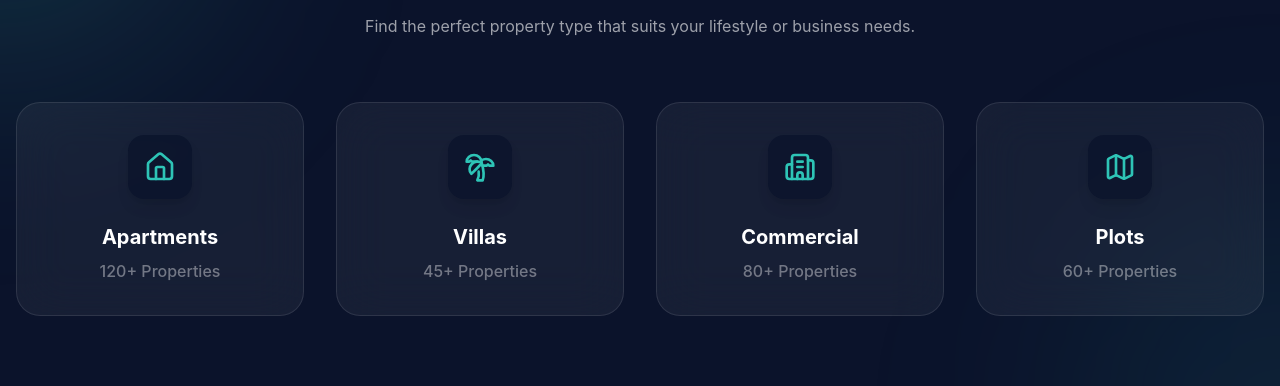
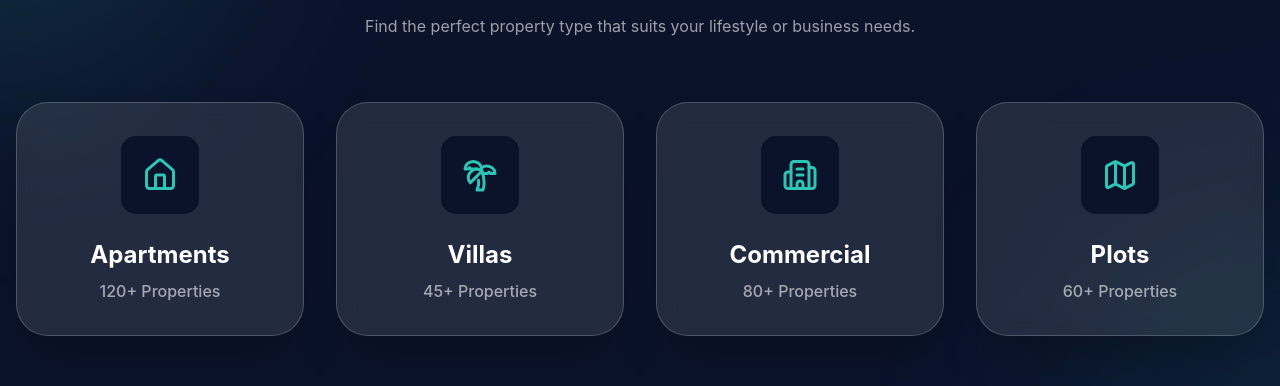
Before and after one commit to parveenkr511/Chauhan_properties_demo, a React (Vite) app: page / in a window 1280 px wide. Shown: the part 938-1324 px from the top of the page. Built offline with nearby package versions, Linux system fonts and the light colour scheme; no server answers.

Commit message:
feat: Enhance home page category card styling
Update the visual appearance and interactivity of property category cards on the home page. This includes refined styling for rounded corners, background blur, borders, shadows, and hover effects to improve the overall premium feel of LuxeEstate India.

```diff
--- a/src/pages/Home.tsx
+++ b/src/pages/Home.tsx
@@ -120,13 +120,13 @@ export default function HomePage() {
               <Link
                 key={i}
                 to={`/properties?type=${cat.type}`}
-                className="group p-8 rounded-3xl bg-white/5 backdrop-blur-xl border border-white/10 hover:bg-white/10 hover:border-emerald/50 transition-all duration-500 text-center"
+                className="group p-8 rounded-[32px] bg-white/10 backdrop-blur-md border border-white/20 hover:bg-white/20 hover:border-emerald/50 transition-all duration-500 text-center shadow-2xl flex flex-col items-center"
               >
-                <div className="w-16 h-16 bg-navy/80 rounded-2xl flex items-center justify-center mx-auto mb-6 shadow-lg group-hover:scale-110 group-hover:bg-emerald transition-all duration-500">
-                  <cat.icon className="text-emerald group-hover:text-white" size={32} />
+                <div className="w-20 h-20 bg-navy rounded-2xl flex items-center justify-center mb-6 shadow-inner group-hover:scale-110 group-hover:bg-emerald transition-all duration-500 border border-white/10">
+                  <cat.icon className="text-emerald group-hover:text-white" size={36} />
                 </div>
-                <h3 className="text-xl font-bold text-white mb-2">{cat.name}</h3>
-                <p className="text-white/40 group-hover:text-white/80 font-medium">{cat.count} Properties</p>
+                <h3 className="text-2xl font-bold text-white mb-2">{cat.name}</h3>
+                <p className="text-white/60 group-hover:text-white/90 font-medium">{cat.count} Properties</p>
               </Link>
             ))}
           </div>
```
